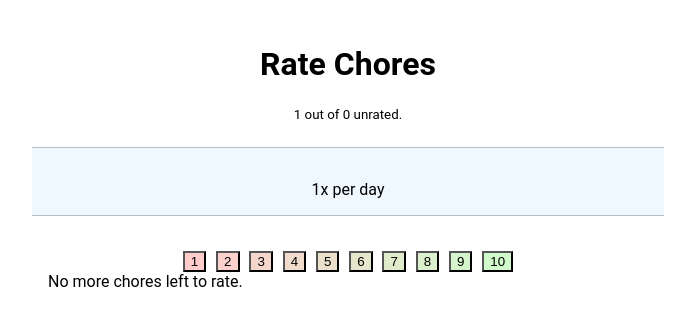
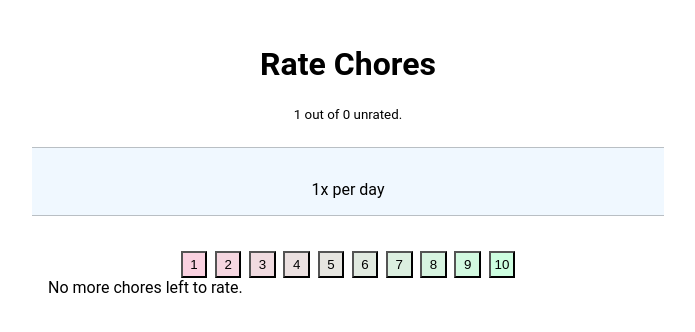
Before and after one commit to avabellaw/ChoreRate, a Flask app: page /rate in a window 1280 px wide. Shown: the part 57-389 px from the top of the page, without its empty margins (292-987 px from the left). Run offline with Flask 3, Linux system fonts and the light colour scheme; the visitor is signed in with stand-in values (Sample User, id 1); data that the repository does not hold is empty.

Commit message:
style: Rate buttons using css + add hover effect

```diff
--- a/chorerate/static/css/styles.css
+++ b/chorerate/static/css/styles.css
@@ -259,6 +259,61 @@ a.small-link {
     justify-content: space-evenly;
 }
 
+.rate-btn {
+    --alpha: 0.2;
+    width: 2em;
+    height: 2em;
+    display: flex;
+    justify-content: center;
+    align-items: center;
+}
+
+.rate-btn[data-rate="1"] {
+    background-color: rgba(230, 25, 100, var(--alpha));
+}
+
+.rate-btn[data-rate="2"] {
+    background-color: rgba(205, 50, 100, var(--alpha));
+}
+
+.rate-btn[data-rate="3"] {
+    background-color: rgba(180, 75, 100, var(--alpha));
+}
+
+.rate-btn[data-rate="4"] {
+    background-color: rgba(155, 100, 100, var(--alpha));
+}
+
+.rate-btn[data-rate="5"] {
+    background-color: rgba(130, 125, 100, var(--alpha));
+}
+
+.rate-btn[data-rate="6"] {
+    background-color: rgba(105, 150, 100, var(--alpha));
+}
+
+.rate-btn[data-rate="7"] {
+    background-color: rgba(80, 175, 100, var(--alpha));
+}
+
+.rate-btn[data-rate="8"] {
+    background-color: rgba(55, 200, 100, var(--alpha));
+}
+
+.rate-btn[data-rate="9"] {
+    background-color: rgba(30, 225, 100, var(--alpha));
+}
+
+.rate-btn[data-rate="10"] {
+    background-color: rgba(5, 250, 100, var(--alpha));
+}
+
+.rate-btn:hover {
+    --alpha: 0.4;
+    transform: scale(1.2);
+    cursor: pointer;
+}
+
 /* ANIMATION */
 
 @keyframes slideInSlideOut {
--- a/chorerate/static/js/rate-chores.js
+++ b/chorerate/static/js/rate-chores.js
@@ -8,14 +8,6 @@ document.addEventListener('DOMContentLoaded', function() {
             choresList = data;
             document.getElementById('unrated-total').textContent = choresList.length;
             showChore();
-            buttons = document.getElementById('rate-btn-container').children;
-            for (let i = 0; i < buttons.length; i++) {
-                let btn = buttons[i];
-                let increment = 255 / buttons.length;
-                let red = 255 - (i * increment);
-                let green = i * increment;
-                btn.style.backgroundColor = `rgba(${red}, ${green},0, 0.2)`;
-            }
 
             rateContainer.classList.remove('hidden');
             document.getElementById('loading-indicator').classList.add('hidden');
```
